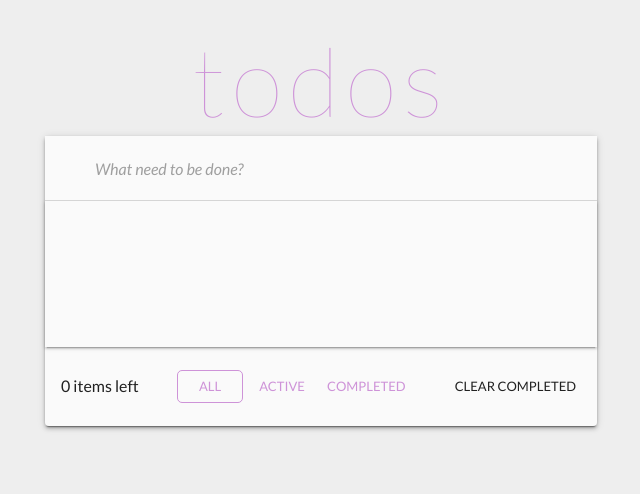
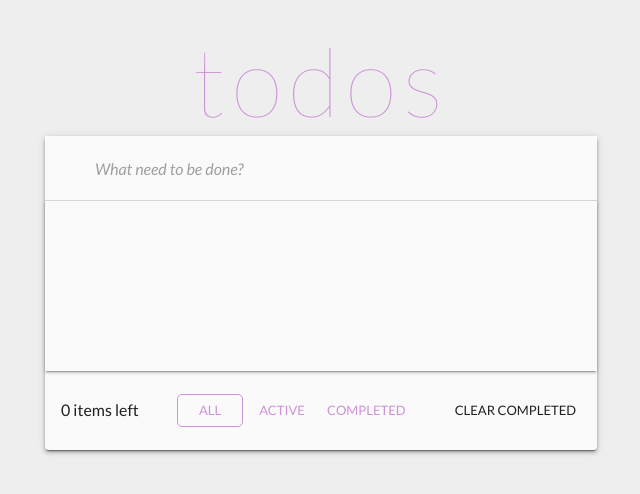
Before and after one commit to AnastasiaBond87/mindbox-test, a React (Vite) app: page / in a window 1280 px wide. Shown: the top 494 px of the page, without its empty margins (319-959 px from the left). Built offline with nearby package versions, Linux system fonts and the light colour scheme.

Commit message:
refactor: change some styles

```diff
--- a/src/components/TodoAccordion/index.tsx
+++ b/src/components/TodoAccordion/index.tsx
@@ -46,7 +46,7 @@ export default function TodoAccordion() {
       </StyledAccordionSummary>
       <Divider />
       <AccordionDetails sx={{ p: 0 }}>
-        <Box sx={{ minHeight: '146px', boxShadow: 2 }}>
+        <Box sx={{ minHeight: '170px', boxShadow: 2 }}>
           <TodoList />
         </Box>
         <BottomBar />
```
